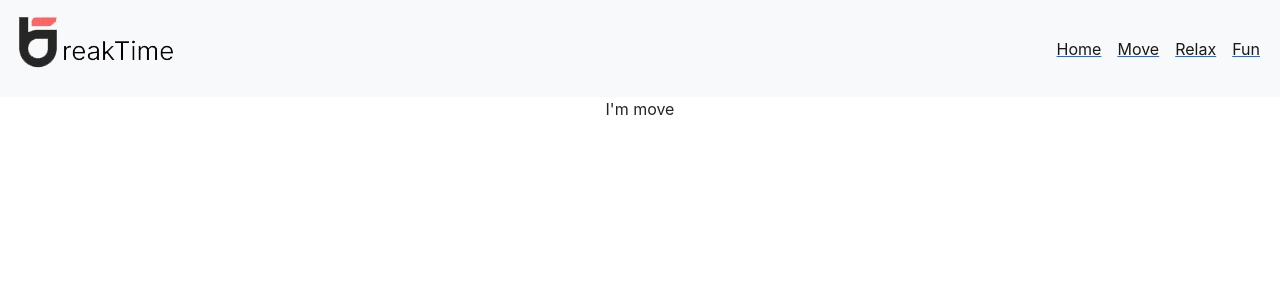
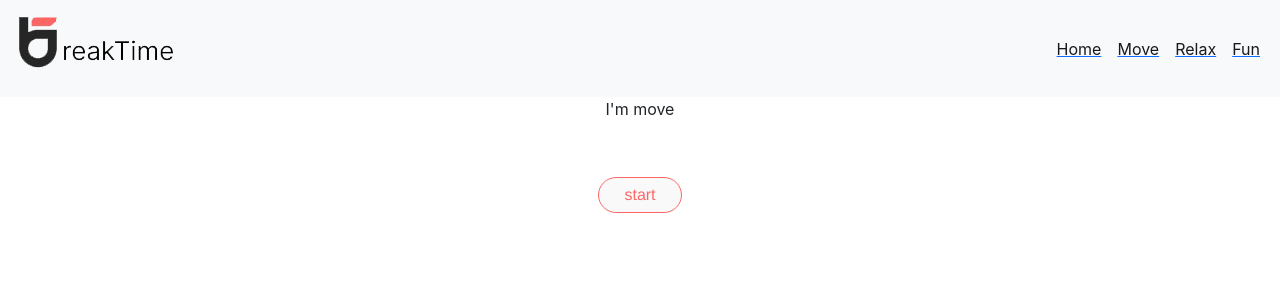
Before and after one commit to CodeOp-tech/fspt15-proj-team3, a React (Create React App) app in the folder my-react-app/: page /move in a window 1280 px wide. Shown: the top 300 px of the page. Built offline with nearby package versions, Linux system fonts and the light colour scheme.

Commit message:
start break

```diff
--- a/my-react-app/src/Pages/Move.js
+++ b/my-react-app/src/Pages/Move.js
@@ -1,13 +1,14 @@
 import React from "react";
-
+import { Link } from "react-router-dom";
 
 function Move() {
   return (
     <div className="App">
-
       <p> I'm move </p>
-
+      <Link to="/break">
+        <button className="button-outline">start</button>
+      </Link>
     </div>
-  )
+  );
 }
 export default Move;
--- a/my-react-app/src/Pages/Relax.js
+++ b/my-react-app/src/Pages/Relax.js
@@ -1,13 +1,14 @@
 import React from "react";
-
+import { Link } from "react-router-dom";
 
 function Relax() {
   return (
     <div className="App">
-
+      <Link to="/break">
+        <button className="button-outline">start</button>
+      </Link>
       <p> I'm relax </p>
-
     </div>
-  )
+  );
 }
 export default Relax;
```
